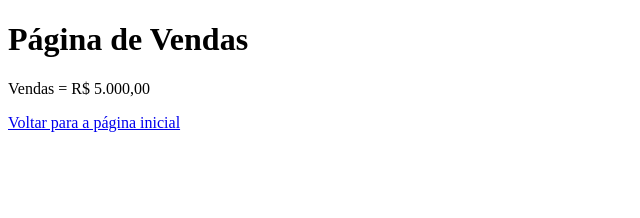
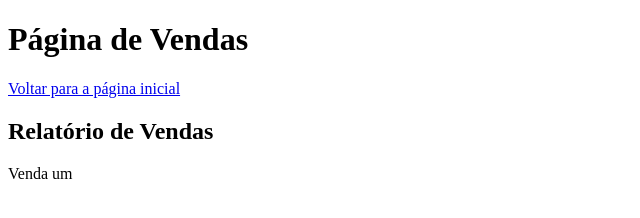
Before and after one commit to mathias-d-sa/aula-github-prof.nelioAlves, a plain HTML site: page vendas.html in a window 1280 px wide. Shown: the whole page, without its empty margins (0-640 px from the left). Drawn offline with Linux system fonts and the light colour scheme.

Commit message:
atualização 2

```diff
--- a/vendas.html
+++ b/vendas.html
@@ -8,7 +8,8 @@
   </head>
   <body>
     <h1>Página de Vendas</h1>
-    <p>Vendas = R$ 5.000,00</p>
     <a href="index.html">Voltar para a página inicial</a>
+    <h2>Relatório de Vendas</h2>
+    <p>Venda um</p>
   </body>
 </html>
```
Also changed, not shown: sobre.html (deleted, +0 -5 lines).
